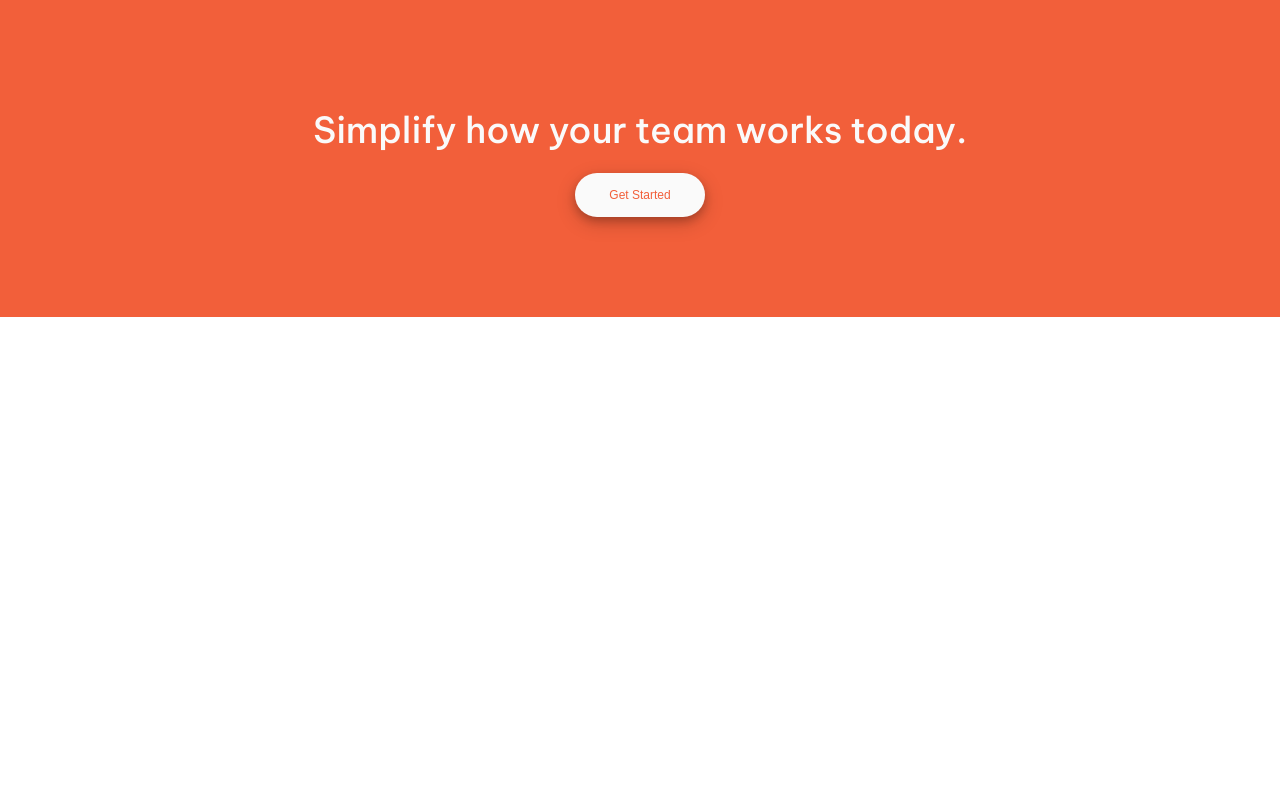
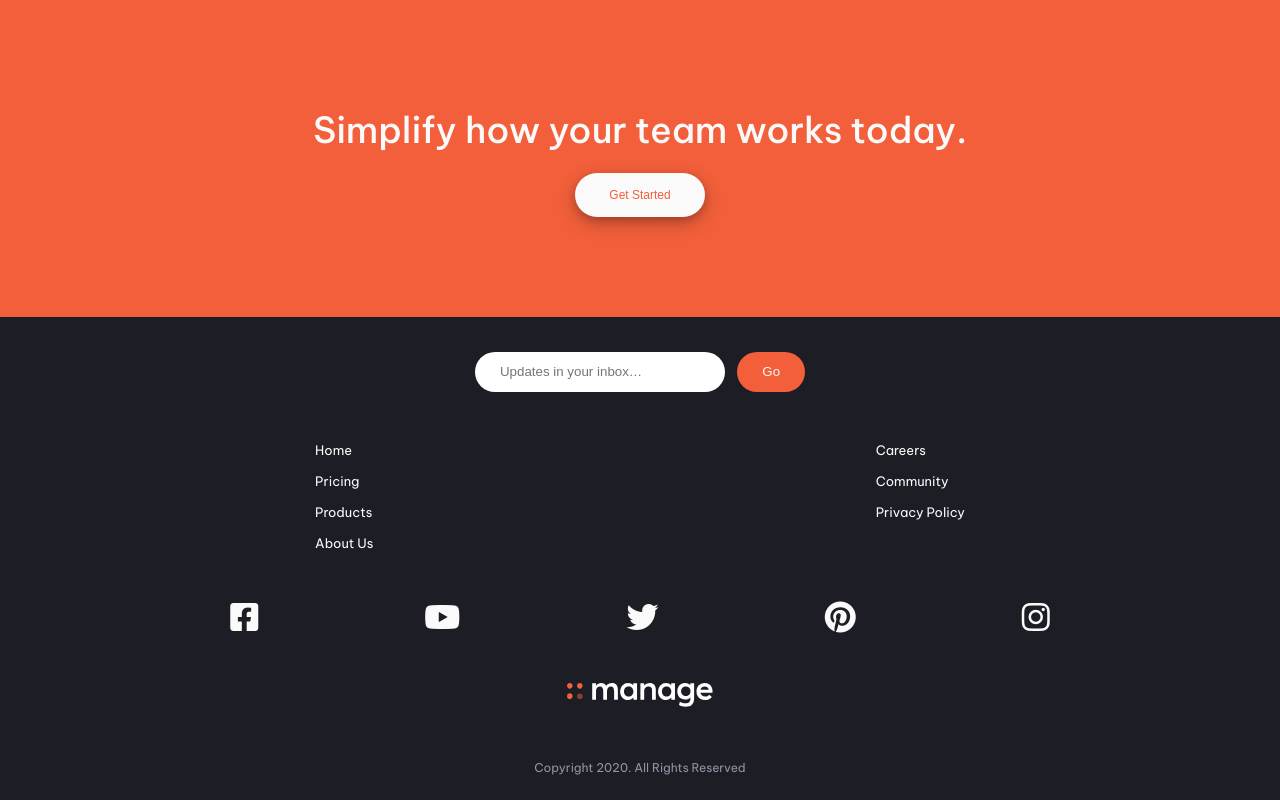
Before and after one commit to Gaston-Recalde/manage-landing-page, a plain HTML site: page index.html in a window 1280 px wide. Shown: the part 2440-3240 px from the top of the page. Before the commit the page ends 2757 px from the top, so only its background shows below. Drawn offline with Linux system fonts and the light colour scheme.

Commit message:
Footer realizado

```diff
--- a/index.html
+++ b/index.html
@@ -157,21 +157,49 @@
     </div>
 
   </div>
-  <!--
 
-  Home
-  Pricing
-  Products
-  About Us
-  Careers
-  Community
-  Privacy Policy
+  <footer class="footer">
 
-  Updates in your inbox…
-  Go
+    <div class="footer__container">
 
-  Copyright 2020. All Rights Reserved -->
+      <form action="">
+        <input type="text" placeholder="Updates in your inbox…">
+        <button class="btn">Go</button>
+      </form>
 
+      <div class="links">
+        <ul>
+          <li>Home</li>
+          <li>Pricing</li>
+          <li>Products</li>
+          <li>About Us</li>
+        </ul>
+        <ul>
+          <li>Careers</li>
+          <li>Community</li>
+          <li>Privacy Policy</li>
+        </ul>
+      </div>
+
+      <div class="social">
+        <i class="fa-brands fa-square-facebook"></i>
+        <i class="fa-brands fa-youtube"></i>
+        <i class="fa-brands fa-twitter"></i>
+        <i class="fa-brands fa-pinterest"></i>
+        <i class="fa-brands fa-instagram"></i>
+      </div>
+
+      <div class="logo">
+        <img src="./images/logo-2.svg" alt="Logo manage">
+      </div>
+
+      <div class="copy">
+        <p>Copyright 2020. All Rights Reserved</p>
+      </div>
+
+    </div>
+
+  </footer>
 
   <!-- <div class="attribution">
     Challenge by <a href="https://www.frontendmentor.io?ref=challenge" target="_blank">Frontend Mentor</a>.
--- a/sass/_footer.scss
+++ b/sass/_footer.scss
@@ -0,0 +1,73 @@
+.footer{
+    background-color: $very-dark-blue;
+
+    &__container{
+        width: 90%;
+        max-width: 1200px;
+        margin: 0 auto;
+        padding: 35px 0 25px 0;
+        text-align: center;
+
+        form{
+            width: 100%;
+            margin-bottom: 50px;
+
+            input{
+                width: 250px;
+                border: none;
+                border-radius: 50px;
+                padding: 0 25px;
+                height: 40px;
+                margin-right: 10px;
+            }
+
+            .btn{
+                // width: 50px;
+                background-color: $bright-red;
+                color: $very-light-gray;
+                padding: 10px 25px;
+                height: 40px;
+                border: none;
+                border-radius: 50px;
+            }
+        }
+
+        .links{
+            display: flex;
+            justify-content: space-around;
+            align-items: flex-start;
+            margin-bottom: 35px;
+
+            ul{
+                text-align: left;
+                li{
+                    color: $very-light-gray;
+                    font-size: 13px;
+                    margin-bottom: 15px;
+                }
+            }
+        }
+
+        .social{
+            width: 100%;
+            display: flex;
+            justify-content: space-evenly;
+            margin-bottom: 50px;
+            i{
+                font-size: 32px;
+                color: $very-light-gray;
+            }
+        }
+
+        .logo{
+            margin-bottom: 50px;
+        }
+
+        .copy{
+            p{
+                color: $dark-grayish-blue;
+                font-size: 12px;
+            }
+        }
+    }
+}
```
Also changed, not shown: css/style.css, images/logo-2.svg (added), 1 other file.
